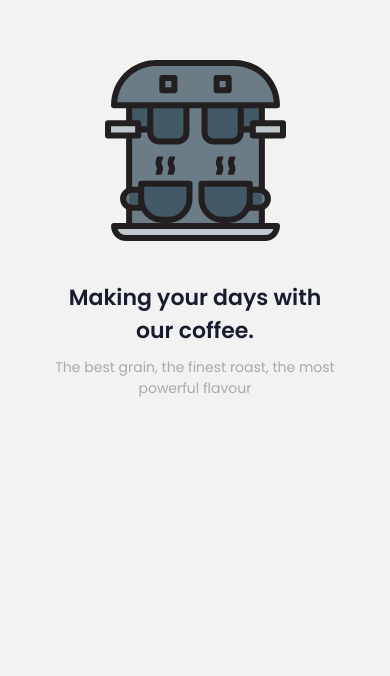
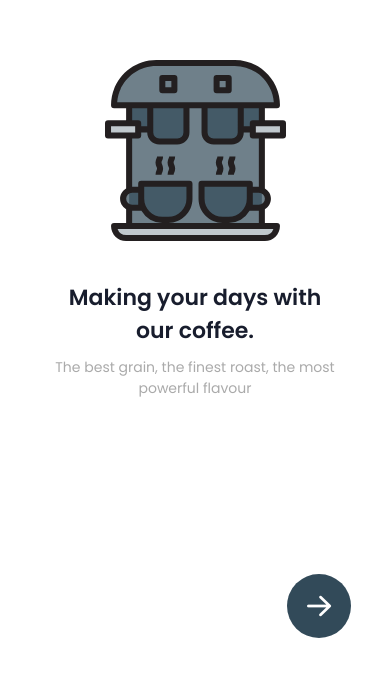
Before and after one commit to Neel-shetty/react-native-coffee, a React Native app: screen /OnBoardingScreen1 in a window 390 px wide. Shown: the part 166-842 px from the top of the page. Built offline with nearby package versions, Linux system fonts and the light colour scheme; what expo-linking would draw is missing.

Commit message:
next arrow

```diff
--- a/src/components/NextArrow.tsx
+++ b/src/components/NextArrow.tsx
@@ -1,19 +1,24 @@
-import { StyleSheet, Text, View } from 'react-native'
-import React from 'react'
+import { StyleSheet, Text, View } from "react-native";
+import React from "react";
+import { AntDesign } from "@expo/vector-icons";
 
 const NextArrow = () => {
   return (
-    <View>
-      <Text>NextArrow</Text>
+    <View style={styles.root}>
+      <AntDesign name="arrowright" size={32} color="white" />
     </View>
-  )
-}
+  );
+};
 
-export default NextArrow
+export default NextArrow;
 
 const styles = StyleSheet.create({
-  root:{
-    alignItems:'center',
-    justifyContent:'center',
-  }
-})
+  root: {
+    alignItems: "center",
+    justifyContent: "center",
+    backgroundColor: "#324A59",
+    width: 64,
+    height: 64,
+    borderRadius: 32,
+  },
+});
--- a/src/navigation/index.tsx
+++ b/src/navigation/index.tsx
@@ -27,6 +27,7 @@ import {
 } from "../../types";
 import LinkingConfiguration from "./LinkingConfiguration";
 import OnBoardingScreen1 from "../screens/OnBoardingScreens/OnBoardingScreen1";
+import SignInScreen from "../screens/SignUpScreens/SignInScreen";
 
 export default function Navigation({
   colorScheme,
@@ -65,6 +66,11 @@ function RootNavigator() {
       <Stack.Screen
         name="OnBoardingScreen1"
         component={OnBoardingScreen1}
+        options={{ headerShown: false }}
+      />
+      <Stack.Screen
+        name="SignInScreen"
+        component={SignInScreen}
         options={{ headerShown: false }}
       />
       <Stack.Group screenOptions={{ presentation: "modal" }}>
--- a/src/screens/OnBoardingScreens/OnBoardingScreen1.tsx
+++ b/src/screens/OnBoardingScreens/OnBoardingScreen1.tsx
@@ -1,12 +1,24 @@
-import { Dimensions, StyleSheet, Text, View } from "react-native";
+import {
+  Dimensions,
+  StyleSheet,
+  Text,
+  TouchableOpacity,
+  View,
+} from "react-native";
 import React from "react";
 import CoffeeMachine from "../../components/svg/OnBoaringSvg/CoffeeMachine";
+import NextArrow from "../../components/NextArrow";
+import { Props } from "../../../types";
+import { StatusBar } from "expo-status-bar";
 
-const OnBoardingScreen1 = () => {
+const OnBoardingScreen1 = ({ navigation }: Props) => {
+  function NextButton() {
+    navigation.navigate("SignInScreen");
+  }
   return (
     <View style={styles.root}>
+      <StatusBar style="dark"/>
       <View style={styles.svgContainer}>
-
         <CoffeeMachine />
       </View>
       <View style={styles.titleContainer}>
@@ -14,6 +26,11 @@ const OnBoardingScreen1 = () => {
         <Text style={styles.subtitle}>
           The best grain, the finest roast, the most powerful flavour
         </Text>
+        <View style={styles.buttonContainer}>
+          <TouchableOpacity onPress={NextButton}>
+            <NextArrow />
+          </TouchableOpacity>
+        </View>
       </View>
     </View>
   );
@@ -28,6 +45,7 @@ const styles = StyleSheet.create({
     alignItems: "center",
     justifyContent: "center",
     flex: 1,
+    backgroundColor: "white",
   },
   svgContainer: {
     flex: 1,
@@ -55,4 +73,11 @@ const styles = StyleSheet.create({
     textAlign: "center",
     color: "#AAAAAA",
   },
+  buttonContainer: {
+    alignItems: "flex-end",
+    justifyContent: "flex-end",
+    // backgroundColor: "pink",
+    flex: 1,
+    marginBottom: 40,
+  },
 });
--- /dev/null
+++ b/src/screens/SignUpScreens/SignInScreen.tsx
@@ -0,0 +1,14 @@
+import { StyleSheet, Text, View } from "react-native";
+import React from "react";
+
+const SignInScreen = () => {
+  return (
+    <View>
+      <Text>SignInScreen</Text>
+    </View>
+  );
+};
+
+export default SignInScreen;
+
+const styles = StyleSheet.create({});
--- a/types.tsx
+++ b/types.tsx
@@ -21,6 +21,7 @@ export type RootStackParamList = {
   Modal: undefined;
   NotFound: undefined;
   OnBoardingScreen1: undefined;
+  SignInScreen: undefined;
 };
 
 export type RootStackScreenProps<Screen extends keyof RootStackParamList> =
@@ -37,3 +38,8 @@ export type RootTabScreenProps<Screen extends keyof RootTabParamList> =
     BottomTabScreenProps<RootTabParamList, Screen>,
     NativeStackScreenProps<RootStackParamList>
   >;
+
+export type Props = NativeStackScreenProps<
+  RootStackParamList,
+  "OnBoardingScreen1"
+>;
```
